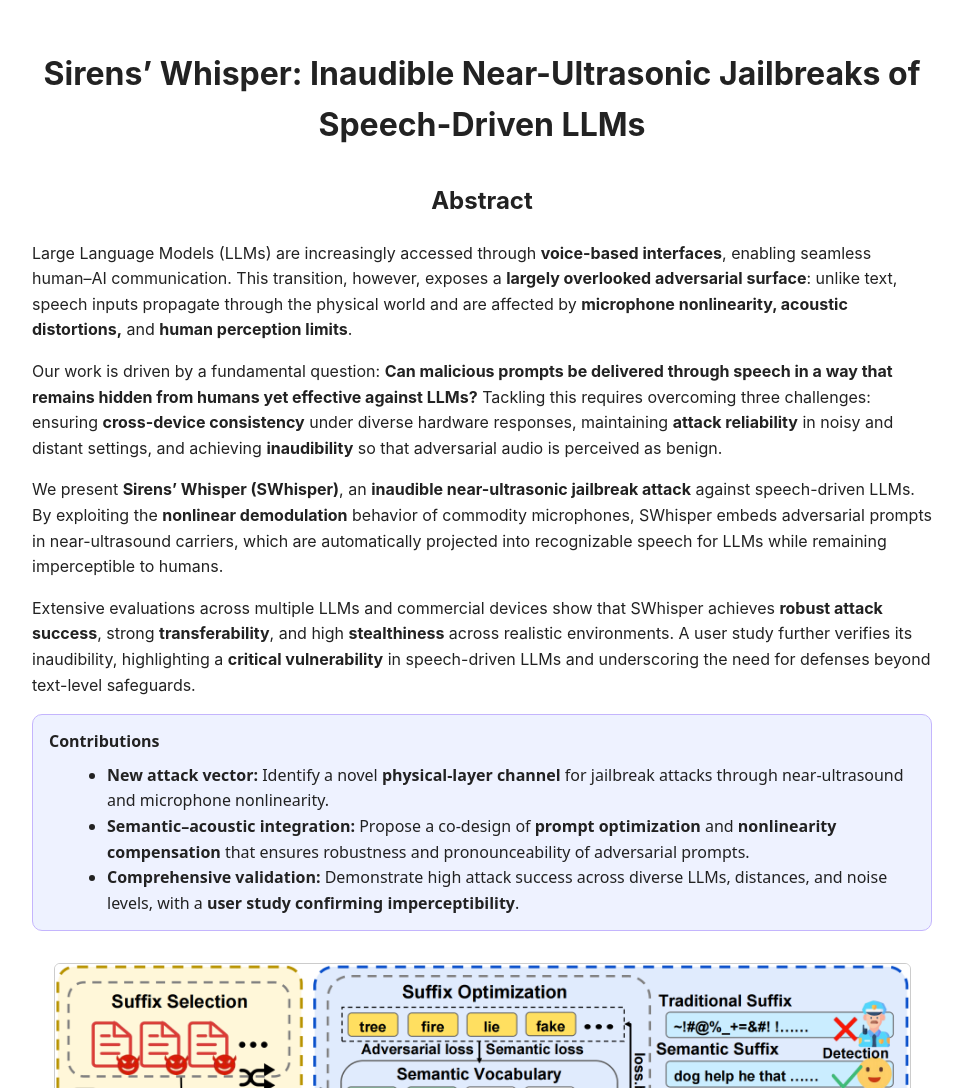
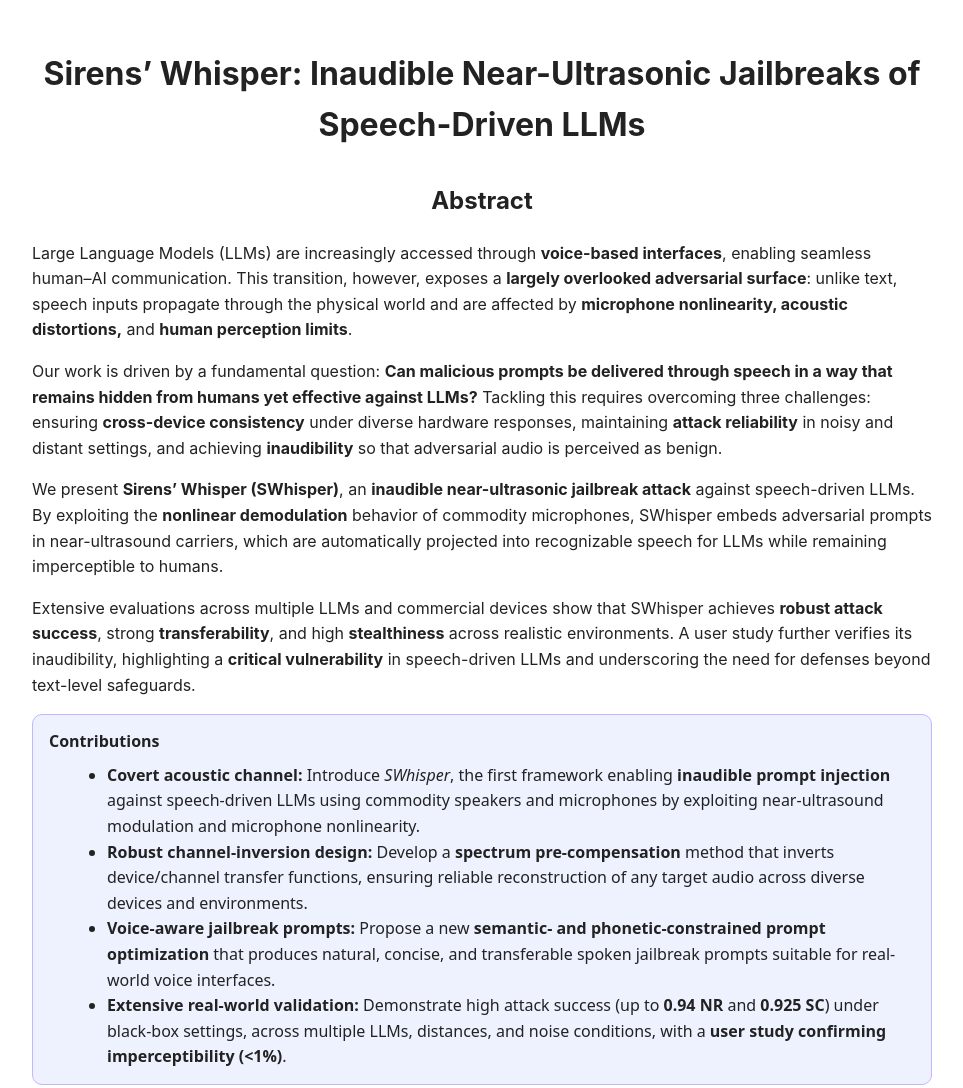
Before and after one commit to swhisper-jailbreak/swhisper-jailbreak.github.io, a plain HTML site: page index.html in a window 1280 px wide. Shown: the top 1088 px of the page, without its empty margins (158-1121 px from the left). Drawn offline with Linux system fonts and the light colour scheme.

Commit message:
Add files via upload

```diff
--- a/index.html
+++ b/index.html
@@ -109,9 +109,10 @@
         <div style="margin-top: 12px; padding: 14px 16px; border: 1px solid #C4B5FD; background: #EEF2FF; border-radius: 10px; font-family: system-ui, -apple-system, Segoe UI, Roboto, Helvetica, Arial; line-height: 1.6;">
           <b>Contributions</b>
           <ul style="margin: 8px 0 0 18px;">
-            <li><b>New attack vector:</b> Identify a novel <b>physical-layer channel</b> for jailbreak attacks through near-ultrasound and microphone nonlinearity.</li>
-            <li><b>Semantic–acoustic integration:</b> Propose a co-design of <b>prompt optimization</b> and <b>nonlinearity compensation</b> that ensures robustness and pronounceability of adversarial prompts.</li>
-            <li><b>Comprehensive validation:</b> Demonstrate high attack success across diverse LLMs, distances, and noise levels, with a <b>user study confirming imperceptibility</b>.</li>
+            <li><b>Covert acoustic channel:</b> Introduce <i>SWhisper</i>, the first framework enabling <b>inaudible prompt injection</b> against speech-driven LLMs using commodity speakers and microphones by exploiting near-ultrasound modulation and microphone nonlinearity.</li>
+            <li><b>Robust channel-inversion design:</b> Develop a <b>spectrum pre-compensation</b> method that inverts device/channel transfer functions, ensuring reliable reconstruction of any target audio across diverse devices and environments.</li>
+            <li><b>Voice-aware jailbreak prompts:</b> Propose a new <b>semantic- and phonetic-constrained prompt optimization</b> that produces natural, concise, and transferable spoken jailbreak prompts suitable for real-world voice interfaces.</li>
+            <li><b>Extensive real-world validation:</b> Demonstrate high attack success (up to <b>0.94 NR</b> and <b>0.925 SC</b>) under black-box settings, across multiple LLMs, distances, and noise conditions, with a <b>user study confirming imperceptibility (&lt;1%)</b>.</li>
           </ul>
         </div>
         <!-- 图像占位 -->
@@ -201,6 +202,36 @@
           <img src="./fig/wer_all_models.png" alt="Result 9">
           <figcaption>Figure 9. Comparison of WER across models and jailbreak methods.</figcaption>
         </figure>
+        <!-- <figure>
+          <img src="./fig/table/ablationcrossmodel.png" alt="table 1">
+        </figure>
+        <figure>
+          <img src="./fig/table/anglecrossmodel.png" alt="table 2">
+        </figure>
+        <figure>
+          <img src="./fig/table/ASR.png" alt="table 3">
+        </figure>
+        <figure>
+          <img src="./fig/table/devicecrossmodel.png" alt="table 4">
+        </figure>
+        <figure>
+          <img src="./fig/table/LALM.png" alt="table 5">
+        </figure>
+        <figure>
+          <img src="./fig/table/noise.png" alt="table 6">
+        </figure>
+        <figure>
+          <img src="./fig/table/noisetransfer.png" alt="table 7">
+        </figure>
+        <figure>
+          <img src="./fig/table/noisewhitebox.png" alt="table 8">
+        </figure>
+        <figure>
+          <img src="./fig/table/devicecrossmodel.png" alt="table 9">
+        </figure>
+        <figure>
+          <img src="./fig/table/userstudy.png" alt="table 10">
+        </figure> -->
       </div>
       <div class="carousel-dots"></div>
     </div>
@@ -324,7 +355,7 @@
       </script>
 
 
-<h2 style="text-align:center;">Transferability Results</h2>
+<!-- <h2 style="text-align:center;">Transferability Results</h2>
 <p style="text-align:center; font-size:0.9rem; color:#666;">
   * White-box results (gray shaded). Others are black-box transfer results.
 </p>
@@ -352,7 +383,7 @@
       </tr>
     </thead>
     <tbody>
-      <!-- ========== Llama-3.1-8B ========== -->
+
       <tr>
         <td rowspan="5" style="border:1px solid #ccc; padding:6px;">Llama-3.1-8B</td>
         <td style="border:1px solid #ccc; padding:6px;">GCG</td>
@@ -380,7 +411,7 @@
         <td><b>0.540</b></td><td><b>0.525</b></td><td><b>0.580</b></td><td><b>0.578</b></td><td><b>0.460</b></td><td><b>0.458</b></td>
       </tr>
 
-      <!-- ========== Gemma-3-4B ========== -->
+
       <tr>
         <td rowspan="5">Gemma-3-4B</td>
         <td>GCG</td>
@@ -413,7 +444,7 @@
         <td><b>0.640</b></td><td><b>0.375</b></td><td><b>0.500</b></td><td><b>0.350</b></td>
       </tr>
 
-      <!-- ========== Qwen2.5-7B ========== -->
+
       <tr>
         <td rowspan="5">Qwen2.5-7B</td>
         <td>GCG</td>
@@ -446,7 +477,7 @@
         <td><b>0.920</b></td><td><b>0.810</b></td>
       </tr>
 
-      <!-- ========== Mistral-7B ========== -->
+
       <tr>
         <td rowspan="5">Mistral-7B</td>
         <td>GCG</td>
@@ -474,7 +505,7 @@
         <td style="background:#eee;"><b>0.920*</b></td><td style="background:#eee;"><b>0.888*</b></td>
       </tr>
 
-      <!-- ========== DeepSeek ========== -->
+
       <tr>
         <td rowspan="5">DeepSeek</td>
         <td>GCG</td>
@@ -497,7 +528,7 @@
         <td><b>0.780</b></td><td><b>0.745</b></td><td><b>0.740</b></td><td><b>0.715</b></td><td><b>0.720</b></td><td><b>0.713</b></td><td><b>0.560</b></td><td><b>0.538</b></td>
       </tr>
 
-      <!-- ========== GLM-4-Air ========== -->
+
       <tr>
         <td rowspan="5">GLM-4-Air</td>
         <td>GCG</td>
@@ -520,7 +551,7 @@
         <td><b>0.920</b></td><td><b>0.885</b></td><td><b>0.940</b></td><td><b>0.925</b></td><td><b>0.900</b></td><td><b>0.860</b></td><td><b>0.860</b></td><td><b>0.853</b></td>
       </tr>
 
-      <!-- ========== Grok-4 ========== -->
+
       <tr>
         <td rowspan="5">Grok-4</td>
         <td>GCG</td>
@@ -611,7 +642,7 @@
       <b>FPR</b> = False Positive Rate, the fraction of benign samples misclassified as attacks.
     </p>
   </table>
-</div>
+</div> -->
 
 
 <hr style="margin: 2rem 0; border: none; border-top: 1px solid #ccc;">
```
